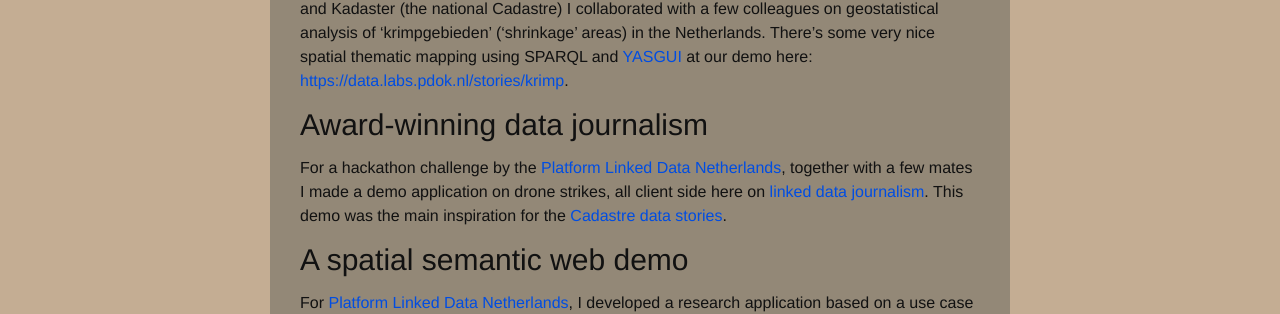
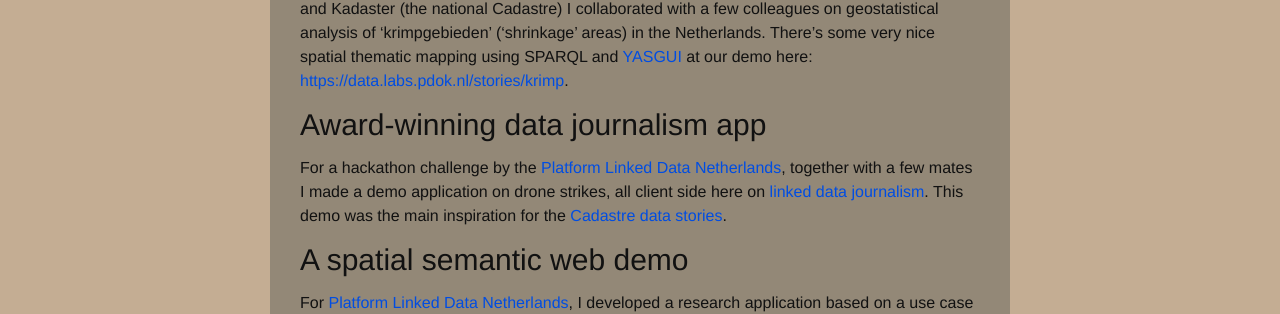
Before and after one commit to reinvantveer/reinvantveer.github.io, a Jekyll site: the page built from demo.md, in a window 1280 px wide. Shown: the part 285-599 px from the top of the page. Built offline with Jekyll 4.4.1, drawn with Linux system fonts in a browser that asks for light colours; comment, search, counter and statistics services are not loaded.

Commit message:
left out

```diff
--- a/demo.md
+++ b/demo.md
@@ -9,7 +9,7 @@
 ## Datathon geostatistics app
 In a four-day datathon co-op event by Centraal Bureau voor de Statistiek (Dutch statistics office) and Kadaster (the national Cadastre) I collaborated with a few colleagues on geostatistical analysis of 'krimpgebieden' ('shrinkage' areas) in the Netherlands. There's some very nice spatial thematic mapping using SPARQL and [YASGUI](https://github.com/OpenTriply/YASGUI) at our demo here: [https://data.labs.pdok.nl/stories/krimp](https://data.labs.pdok.nl/stories/krimp).
 
-## Award-winning data journalism
+## Award-winning data journalism app
 For a hackathon challenge by the [Platform Linked Data Netherlands](http://www.pldn.nl), together with a few mates I made a demo application on drone strikes, all client side here on [linked data journalism](https://linkeddatajournalism.github.io). This demo was the main inspiration for the [Cadastre data stories](https://data.labs.pdok.nl/stories/).
 
 ## A spatial semantic web demo
```
